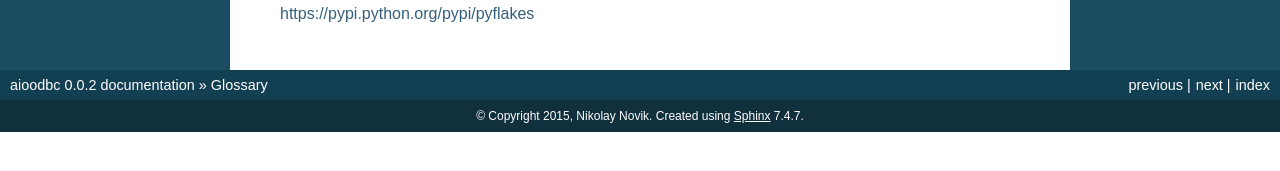
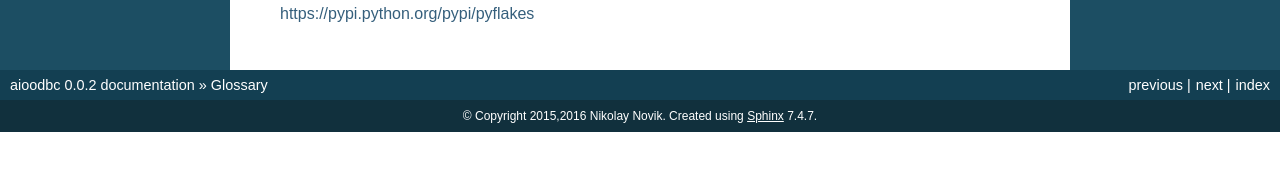
Before and after one commit to aio-libs/aioodbc, a Sphinx documentation site: the page built from docs/glossary.rst, in a window 1280 px wide. Shown: the part 683-854 px from the top of the page. Built offline with Sphinx 7.4.7, drawn with Linux system fonts in a browser that asks for light colours.

Commit message:
Update conf.py
2016 year

```diff
--- a/docs/conf.py
+++ b/docs/conf.py
@@ -72,7 +72,7 @@ master_doc = 'index'
 
 # General information about the project.
 project = 'aioodbc'
-copyright = '2015, Nikolay Novik'
+copyright = '2015,2016 Nikolay Novik'
 
 # The version info for the project you're documenting, acts as replacement for
 # |version| and |release|, also used in various other places throughout the
```
